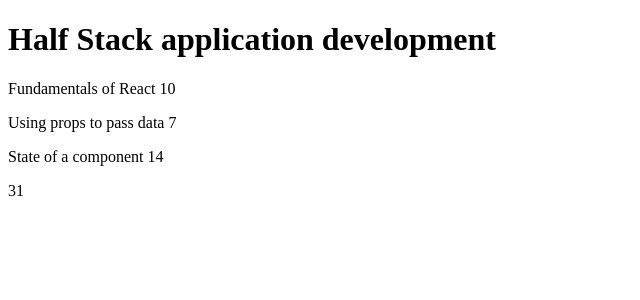
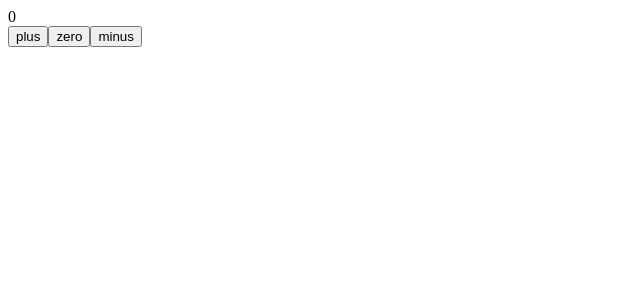
Before and after one commit to zxjlm/fullstackopen2021-exercise, a React (Create React App) app: page / in a window 1280 px wide. Shown: the top 300 px of the page, without its empty margins (0-640 px from the left). Built offline with nearby package versions, Linux system fonts and the light colour scheme.

Commit message:
part1-c-finished

```diff
--- a/src/App.js
+++ b/src/App.js
@@ -1,33 +1,27 @@
-import React from "react";
+import React, { useState } from "react";
 import Header from "./Header";
 import Content from "./Content";
 import Total from "./Total";
 
+const Display = ({ counter }) => <div>{counter}</div>;
+
+const Button = ({ handleClick, text }) => (
+  <button onClick={handleClick}>{text}</button>
+);
+
 const App = () => {
-  const course = "Half Stack application development";
-  const part1 = {
-    name: "Fundamentals of React",
-    exercises: 10,
-  };
-  const part2 = {
-    name: "Using props to pass data",
-    exercises: 7,
-  };
-  const part3 = {
-    name: "State of a component",
-    exercises: 14,
-  };
+  const [counter, setCounter] = useState(0);
+
+  const increaseByOne = () => setCounter(counter + 1);
+  const decreaseByOne = () => setCounter(counter - 1);
+  const setToZero = () => setCounter(0);
 
   return (
     <div>
-      <Header course={course}></Header>
-      <Content part={part1}></Content>
-      <Content part={part2}></Content>
-      <Content part={part3}></Content>
-
-      <Total total_exer={part1.exercises + part2.exercises + part3.exercises}>
-        Number of exercises
-      </Total>
+      <Display counter={counter} />
+      <Button handleClick={increaseByOne} text="plus" />
+      <Button handleClick={setToZero} text="zero" />
+      <Button handleClick={decreaseByOne} text="minus" />
     </div>
   );
 };
```
